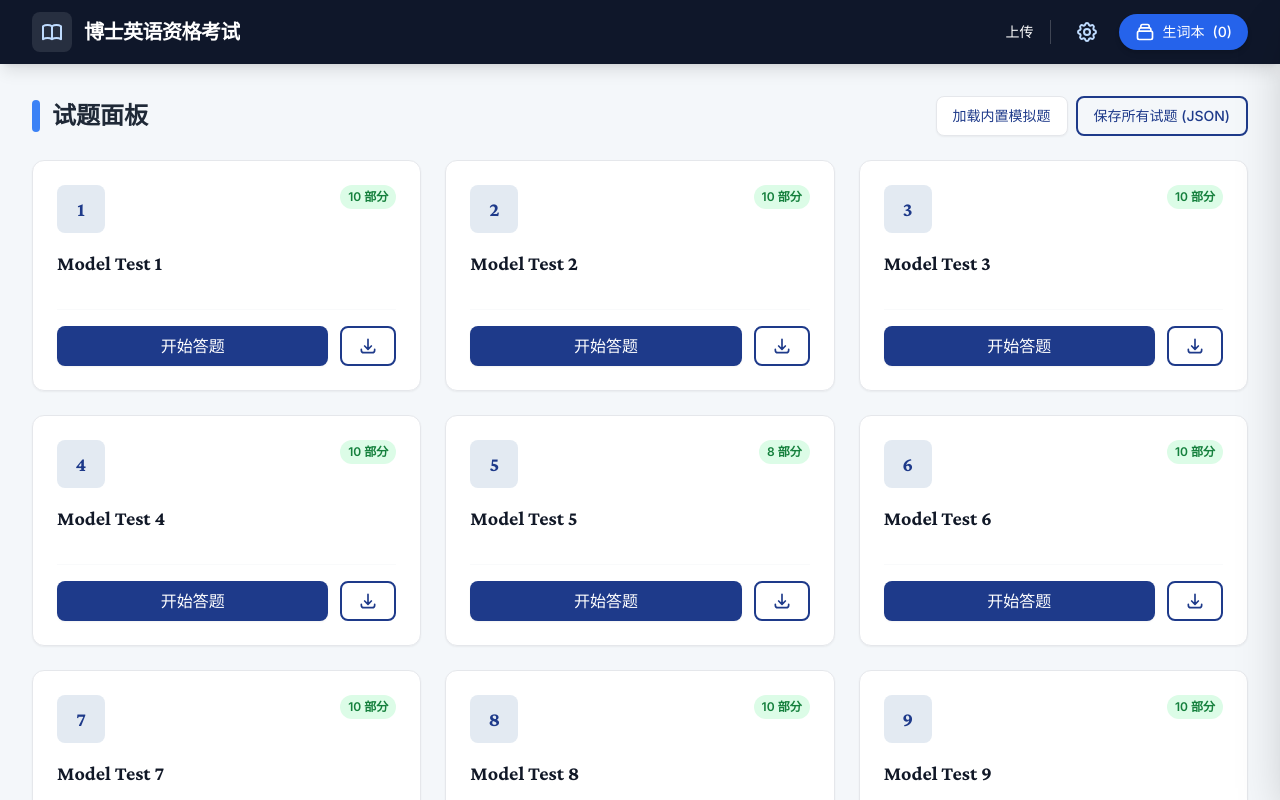
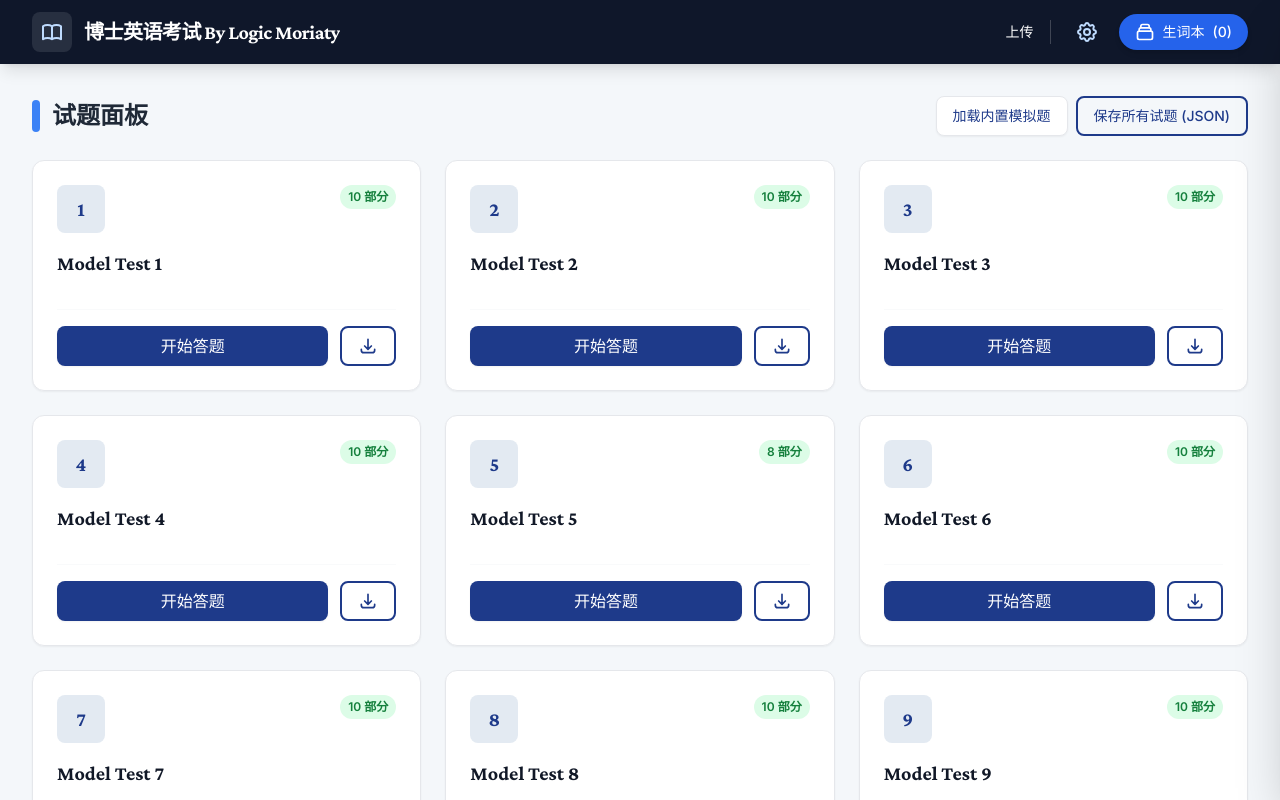
Before and after one commit to LogicMoriaty/UCAS-PhD-Exam, a React (Vite) app: page / in a window 1280 px wide. Shown: the top 800 px of the page. Built offline with nearby package versions, Linux system fonts and the light colour scheme.

Commit message:
Update App.tsx

```diff
--- a/App.tsx
+++ b/App.tsx
@@ -6,7 +6,7 @@ import VocabSidebar from './components/VocabSidebar';
 import { parseExamFiles, parseReferenceFiles, repairReferenceJson } from './services/geminiService';
 
 const translations: Translation = {
-  title: { en: "PhD English Prep", zh: "博士英语资格考试" },
+  title: { en: "PhD English Prep", zh: "博士英语考试 By Logic Moriaty" },
   subtitle: { en: "Upload your PDF containing multiple mock exams.", zh: "上传包含多套模拟题的PDF文件。" },
   uploadBtn: { en: "Upload PDF", zh: "上传 PDF" },
   loadTest: { en: "Load Built-in Tests", zh: "加载内置模拟题" },
```
